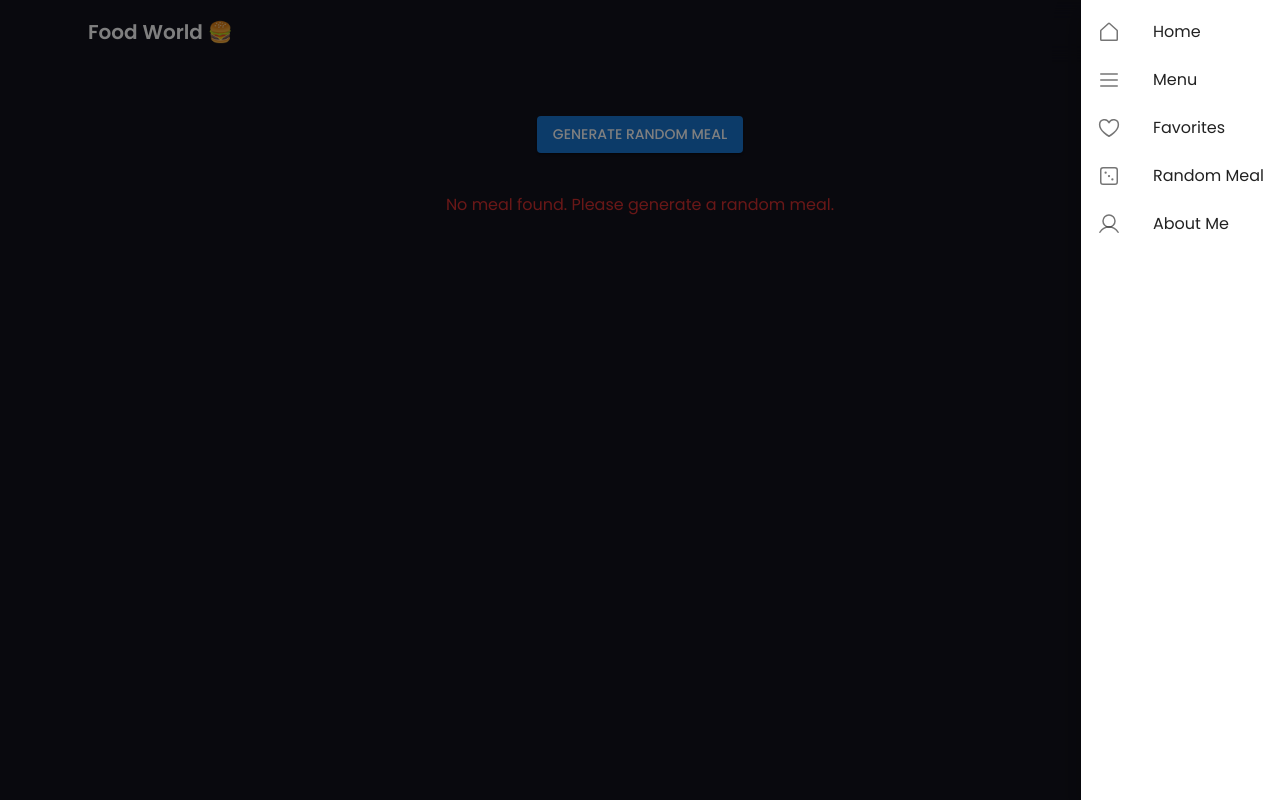
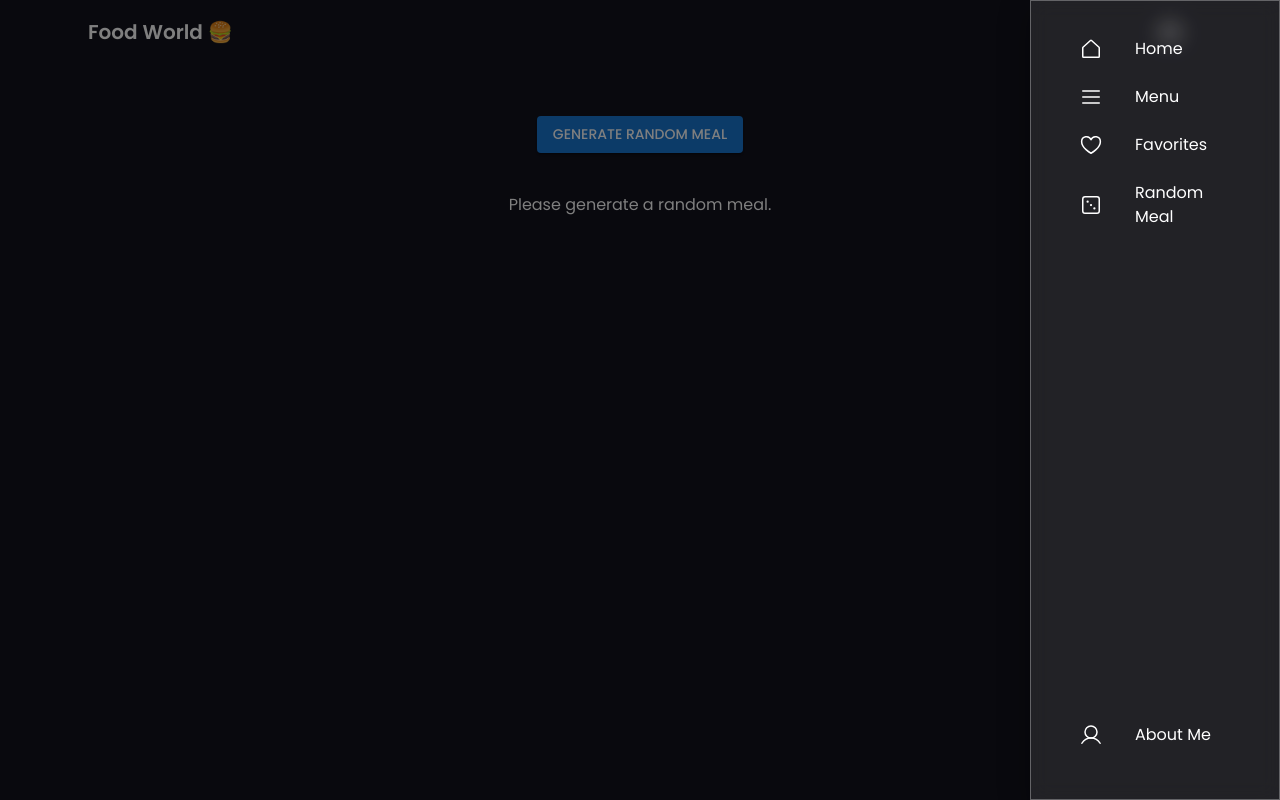
Before and after one commit to 28brana/Food-assignment, a React (Create React App) app: page /random in a window 1280 px wide. Both pictures are taken after a click on the button 1170 px from the left and 32 px from the top of the page. Built offline with nearby package versions, Linux system fonts and the light colour scheme.

Commit message:
Finished

```diff
--- a/src/component/SideBar.js
+++ b/src/component/SideBar.js
@@ -1,15 +1,18 @@
-import { Drawer, IconButton, List, ListItemButton, ListItemIcon, ListItemText } from '@mui/material';
+import { Drawer, IconButton, List, ListItemButton, ListItemIcon, ListItemText, Stack } from '@mui/material';
 import { DiceThree, Hamburger, Heart, HouseSimple, List as ListIcon, User } from 'phosphor-react';
 import React, { useState } from 'react';
 import { Link } from 'react-router-dom';
 
 const menuItems = [
-    { text: 'Home', icon: <HouseSimple size={24} />, path: '/' },
-    { text: 'Menu', icon: <ListIcon size={24} />, path: '/menu' },
-    { text: 'Favorites', icon: <Heart size={24} />, path: '/favorites' },
-    { text: 'Random Meal', icon: <DiceThree size={24} />, path: '/random' },
-    { text: 'About Me', icon: <User size={24} />, path: '/about' },
+    { text: 'Home', icon: <HouseSimple color='white' size={24} />, path: '/' },
+    { text: 'Menu', icon: <ListIcon color='white' size={24} />, path: '/menu' },
+    { text: 'Favorites', icon: <Heart color='white' size={24} />, path: '/favorite' },
+    { text: 'Random Meal', icon: <DiceThree color='white' size={24} />, path: '/random' },
 ];
+
+const bottomItems = [
+    { text: 'About Me', icon: <User color='white' size={24} />, path: '/about' },
+]
 
 const SideNavBar = () => {
     const [open, setOpen] = useState(false);
@@ -23,15 +26,37 @@ const SideNavBar = () => {
             <IconButton onClick={toggleDrawer}>
                 <Hamburger color='white' size={28} />
             </IconButton>
-            <Drawer anchor="right" open={open} onClose={toggleDrawer} >
+            <Drawer anchor="right" open={open} onClose={toggleDrawer}
+                sx={{
+                    '& .MuiDrawer-paper': {
+                        width: 250,
+                        background: 'rgba(255, 255, 255, 0.1)',
+                        backdropFilter: 'blur(10px)',
+                        border: '1px solid rgba(255, 255, 255, 0.3)',
+                        color: '#ffffff',
+                        display: 'flex',
+                        flexDirection: 'column',
+                        padding: '16px',
+                    },
+                }} >
+                <Stack height={'100%'} px={2}>
                     <List>
                         {menuItems.map((item, index) => (
-                        <ListItemButton key={index}  components={Link} to={item.path} onClick={toggleDrawer}>
+                            <ListItemButton key={index} components={Link} to={item.path} onClick={toggleDrawer}>
                                 <ListItemIcon>{item.icon}</ListItemIcon>
                                 <ListItemText primary={item.text} />
                             </ListItemButton>
                         ))}
                     </List>
+                    <List sx={{ mt: 'auto', mb: 2 }}>
+                        {bottomItems.map((item, index) => (
+                            <ListItemButton key={index} components={Link} to={item.path} onClick={toggleDrawer}>
+                                <ListItemIcon>{item.icon}</ListItemIcon>
+                                <ListItemText primary={item.text} />
+                            </ListItemButton>
+                        ))}
+                    </List>
+                </Stack>
             </Drawer>
         </div>
     );
--- a/src/page/random.js
+++ b/src/page/random.js
@@ -1,4 +1,3 @@
-// RandomMeal.js
 import { Button, Card, CardContent, CardMedia, Collapse, Container, Stack, Typography } from "@mui/material";
 import axios from "axios";
 import React, { useState } from "react";
@@ -69,8 +68,8 @@ const RandomMeal = () => {
                             </CardContent>
                         </Card>
                     ) : (
-                        <Typography variant="body1" color="error">
-                            No meal found. Please generate a random meal.
+                        <Typography variant="body1" color="white">
+                            Please generate a random meal.
                         </Typography>
                     )}
                 </Stack>
```
Lines whose indentation alone changed are shown as unchanged.
